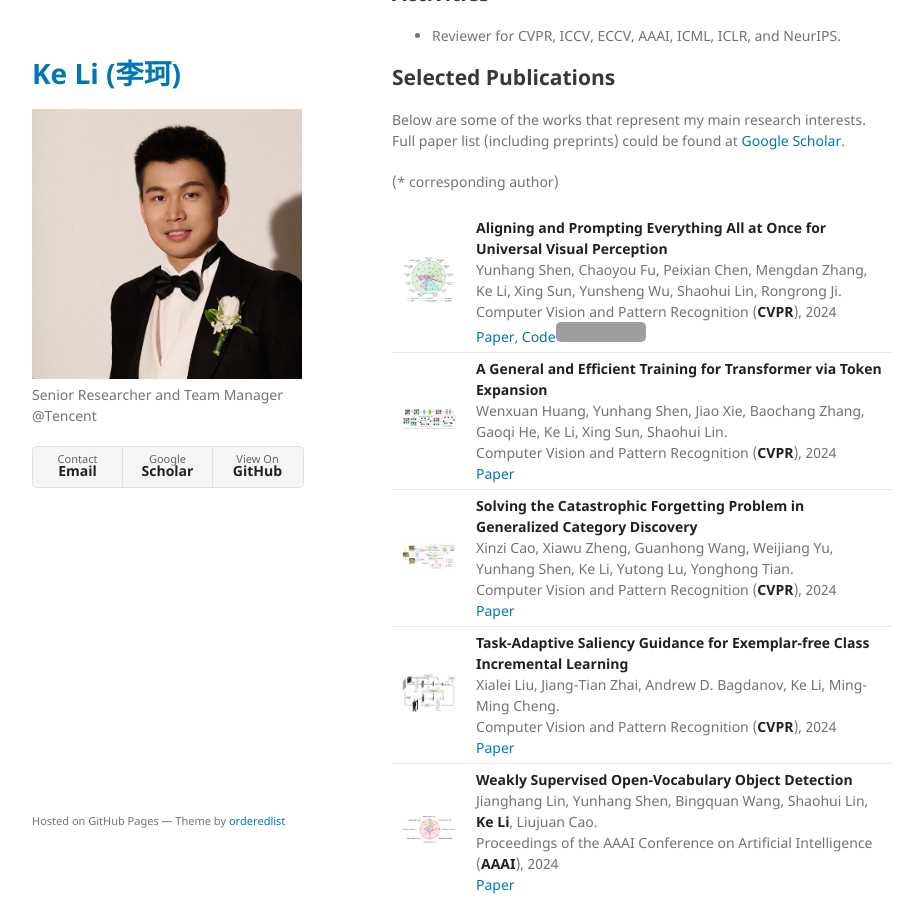
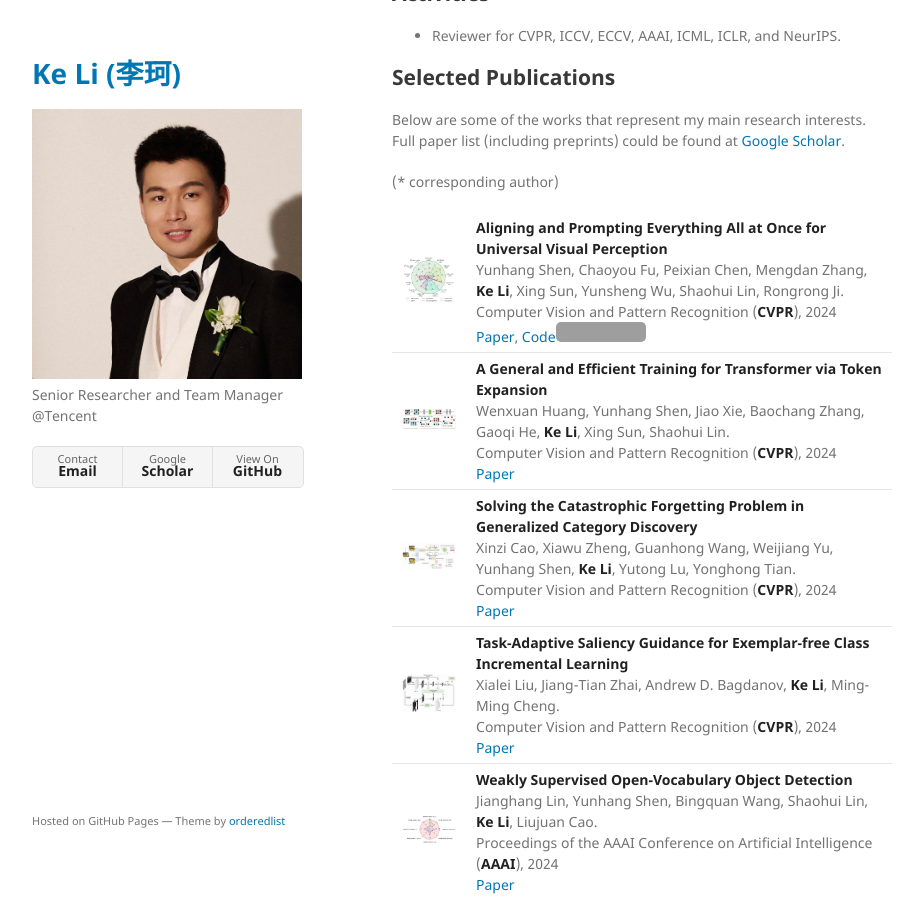
Before and after one commit to keli-61/keli-61.github.io, a Jekyll site: the page built from index.md, in a window 1280 px wide and 900 px high, scrolled down 265 px. Shown: the whole window, without its empty margins (178-1101 px from the left). Built offline with Jekyll 4.4.1, drawn with Linux system fonts in a browser that asks for light colours; our own code applies the rules of GitHub Pages for plain Markdown files; grey boxes are pictures that could not be loaded.

Commit message:
update CVPR

```diff
--- a/index.md
+++ b/index.md
@@ -17,10 +17,10 @@ Below are some of the works that represent my main research interests. Full pape
 
 (* corresponding author)
 
-| <img src="assets/img/CVPR24_APE.jpg" alt="drawing" width="150" /> | **Aligning and Prompting Everything All at Once for Universal Visual Perception**<br />Yunhang Shen, Chaoyou Fu, Peixian Chen, Mengdan Zhang, Ke Li, Xing Sun, Yunsheng Wu, Shaohui Lin, Rongrong Ji.<br />Computer Vision and Pattern Recognition (**CVPR**), 2024<br />[Paper](https://arxiv.org/abs/2312.02153), [Code](https://github.com/shenyunhang/APE)<img style="border: 0px;padding: 0px;border-radius: 5px;" src="https://img.shields.io/github/stars/shenyunhang/APE.svg" alt="GitHub stars" title="" /> |
-| <img src="assets/img/CVPR24_efficient_transformer.jpg" alt="drawing" width="150" /> | **A General and Efficient Training for Transformer via Token Expansion**<br />Wenxuan Huang, Yunhang Shen, Jiao Xie, Baochang Zhang, Gaoqi He, Ke Li, Xing Sun, Shaohui Lin.<br />Computer Vision and Pattern Recognition (**CVPR**), 2024<br />[Paper](https://keli.info/) |
-| <img src="assets/img/CVPR24_GCD.jpg" alt="drawing" width="150" /> | **Solving the Catastrophic Forgetting Problem in Generalized Category Discovery**<br />Xinzi Cao, Xiawu Zheng, Guanhong Wang, Weijiang Yu, Yunhang Shen, Ke Li, Yutong Lu, Yonghong Tian.<br />Computer Vision and Pattern Recognition (**CVPR**), 2024<br />[Paper](https://keli.info/) |
-| <img src="assets/img/CVPR24_IL.jpg" alt="drawing" width="150" /> | **Task-Adaptive Saliency Guidance for Exemplar-free Class Incremental Learning**<br />Xialei Liu, Jiang-Tian Zhai, Andrew D. Bagdanov, Ke Li, Ming-Ming Cheng.<br />Computer Vision and Pattern Recognition (**CVPR**), 2024<br />[Paper](https://keli.info/) |
+| <img src="assets/img/CVPR24_APE.jpg" alt="drawing" width="150" /> | **Aligning and Prompting Everything All at Once for Universal Visual Perception**<br />Yunhang Shen, Chaoyou Fu, Peixian Chen, Mengdan Zhang, **Ke Li**, Xing Sun, Yunsheng Wu, Shaohui Lin, Rongrong Ji.<br />Computer Vision and Pattern Recognition (**CVPR**), 2024<br />[Paper](https://arxiv.org/abs/2312.02153), [Code](https://github.com/shenyunhang/APE)<img style="border: 0px;padding: 0px;border-radius: 5px;" src="https://img.shields.io/github/stars/shenyunhang/APE.svg" alt="GitHub stars" title="" /> |
+| <img src="assets/img/CVPR24_efficient_transformer.jpg" alt="drawing" width="150" /> | **A General and Efficient Training for Transformer via Token Expansion**<br />Wenxuan Huang, Yunhang Shen, Jiao Xie, Baochang Zhang, Gaoqi He, **Ke Li**, Xing Sun, Shaohui Lin.<br />Computer Vision and Pattern Recognition (**CVPR**), 2024<br />[Paper](https://keli.info/) |
+| <img src="assets/img/CVPR24_GCD.jpg" alt="drawing" width="150" /> | **Solving the Catastrophic Forgetting Problem in Generalized Category Discovery**<br />Xinzi Cao, Xiawu Zheng, Guanhong Wang, Weijiang Yu, Yunhang Shen, **Ke Li**, Yutong Lu, Yonghong Tian.<br />Computer Vision and Pattern Recognition (**CVPR**), 2024<br />[Paper](https://keli.info/) |
+| <img src="assets/img/CVPR24_IL.jpg" alt="drawing" width="150" /> | **Task-Adaptive Saliency Guidance for Exemplar-free Class Incremental Learning**<br />Xialei Liu, Jiang-Tian Zhai, Andrew D. Bagdanov, **Ke Li**, Ming-Ming Cheng.<br />Computer Vision and Pattern Recognition (**CVPR**), 2024<br />[Paper](https://keli.info/) |
 | <img src="assets/img/AAAI24_WSOVD.jpg" alt="drawing" width="150" /> | **Weakly Supervised Open-Vocabulary Object Detection**<br />Jianghang Lin, Yunhang Shen, Bingquan Wang, Shaohui Lin, **Ke Li**, Liujuan Cao.<br />Proceedings of the AAAI Conference on Artificial Intelligence (**AAAI**), 2024<br />[Paper](https://arxiv.org/abs/2312.12437) |
 | <img src="assets/img/AAAI24_diffusion.jpg" alt="drawing" width="150" /> | **SPD-DDPM: Denoising Diffusion Probabilistic Models in the Symmetric Positive Definite Space**<br />Yunchen Li, Zhou Yu, Gaoqi He, Yunhang Shen, **Ke Li**, Xing Sun, Shaohui Lin.<br />Proceedings of the AAAI Conference on Artificial Intelligence (**AAAI**), 2024<br />[Paper](https://arxiv.org/abs/2312.08200) |
 | <img src="assets/img/AAAI24_IQA.jpg" alt="drawing" width="150" /> | **Semi-Supervised Blind Image Quality Assessment through Knowledge Distillation and Incremental Learning**<br />Wensheng Pan, Timin Gao, Yan Zhang, Xiawu Zheng, Yunhang Shen, **Ke Li**, Runze Hu, Yutao Liu, Pingyang Dai.<br />Proceedings of the AAAI Conference on Artificial Intelligence (**AAAI**), 2024<br />[Paper](https://keli.info/) |
```
